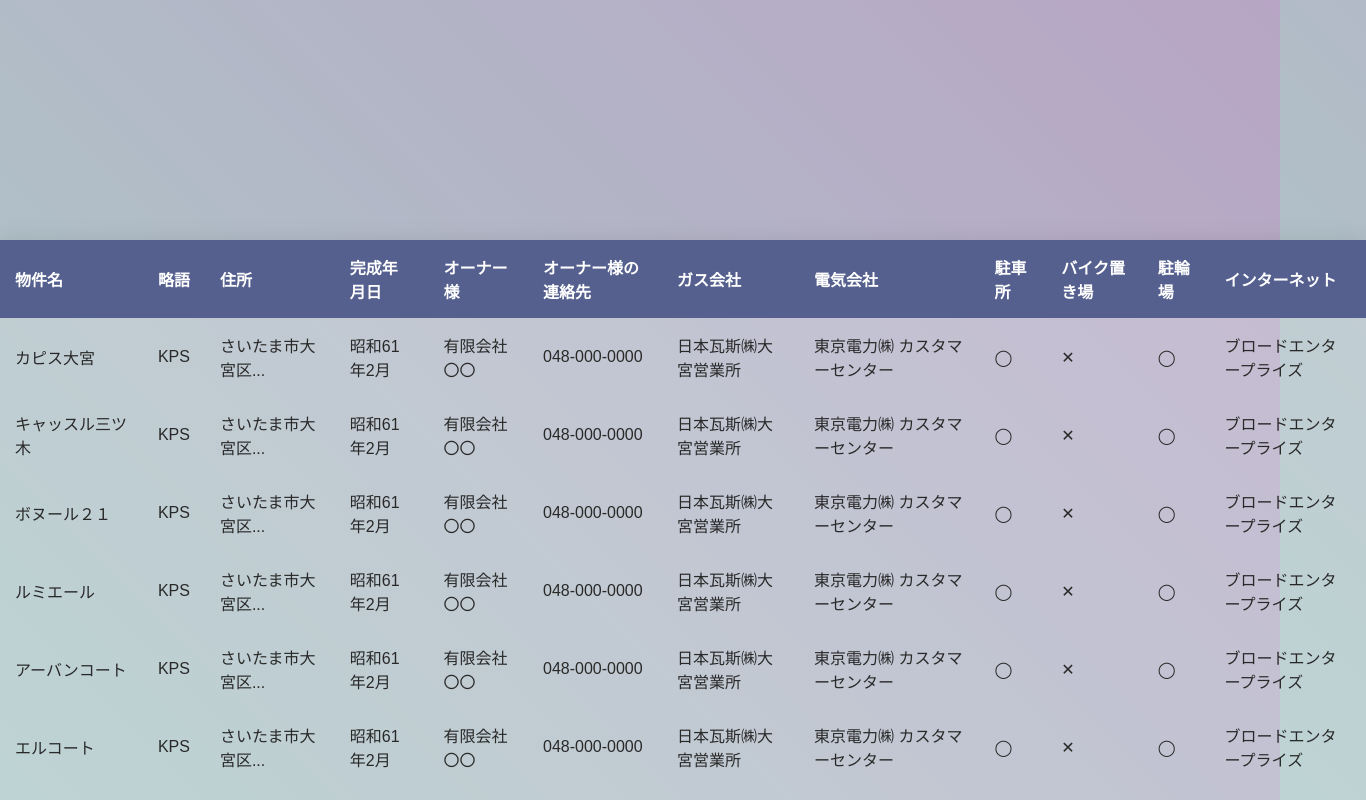
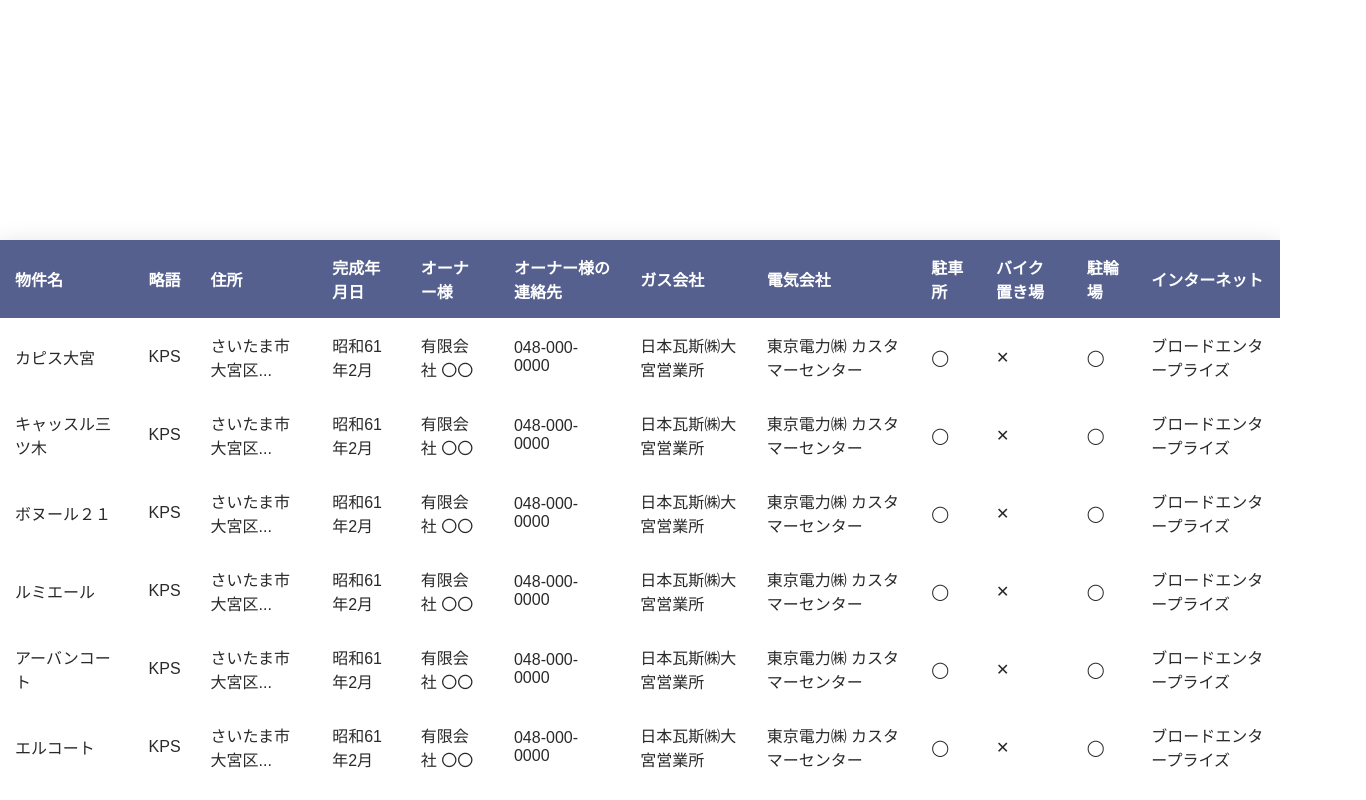
Before and after one commit to AndreyMpr/marudb, a plain HTML site: page index.html in a window 1280 px wide. Shown: the top 800 px of the page, 1366 px wide, since content can reach past the window. Drawn offline with Linux system fonts and the light colour scheme.

Commit message:
Make the table default width.

```diff
--- a/css/main.css
+++ b/css/main.css
@@ -5,7 +5,7 @@ body {
 
 body {
 	margin: 0;
-	background: linear-gradient(45deg, #adc9c8, #b8a5c5);
+	/*background: linear-gradient(45deg, #adc9c8, #b8a5c5);*/
 	font-family: sans-serif;
 	font-weight: 100;
 }
@@ -20,7 +20,7 @@ body {
 }
 
 table {
-	width: 1366px;
+	/*width: 1366px;*/
 	border-collapse: collapse;
 	overflow: hidden;
 	box-shadow: 0 0 20px rgba(0,0,0,0.1);
```
